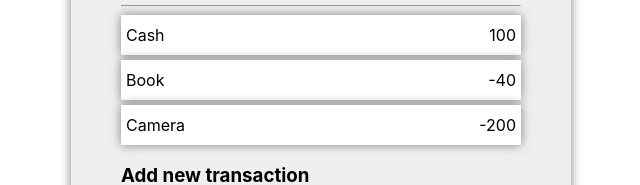
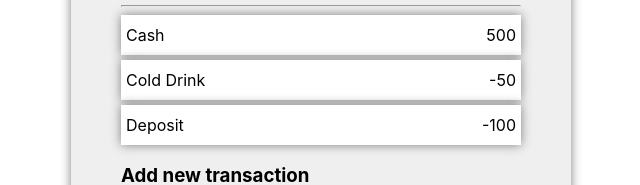
Before and after one commit to samadakram/practice-expense-tracker-app, a React (Create React App) app: page / in a window 1280 px wide. Shown: the part 350-535 px from the top of the page, without its empty margins (319-959 px from the left). Built offline with nearby package versions, Linux system fonts and the light colour scheme.

Commit message:
Update TransContext.js
changed array.object values

```diff
--- a/src/TransContext.js
+++ b/src/TransContext.js
@@ -2,9 +2,9 @@ import React, {createContext, useReducer} from 'react';
 import TransactionReducer from './transReducer';
 
 const initialTransactions = [
-    {amount: 100, desc: "Cash"},
-    {amount: -40, desc: "Book"},
-    {amount: -200, desc: "Camera"}
+    {amount: 500, desc: "Cash"},
+    {amount: -50, desc: "Cold Drink"},
+    {amount: -100, desc: "Deposit"}
 ]
 
 export const TransactionContext = createContext(initialTransactions);
```
